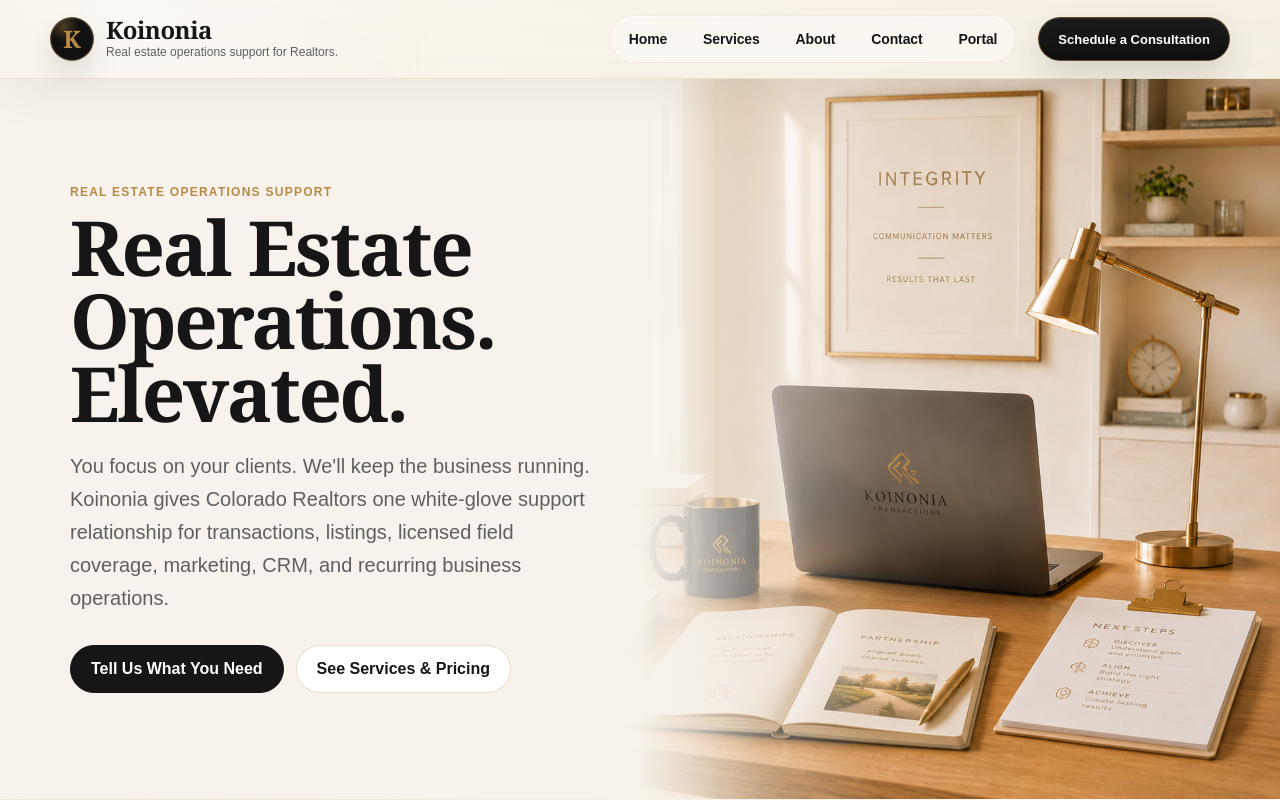
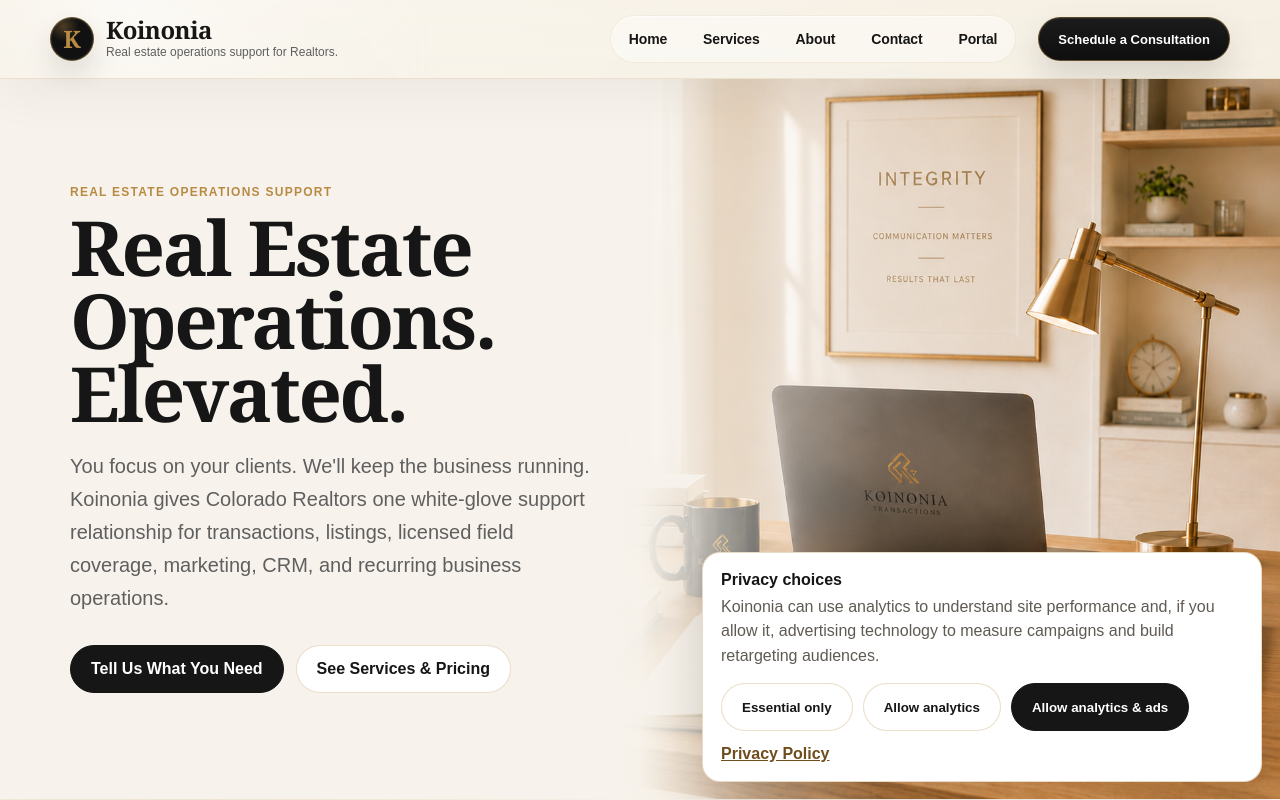
Before and after one commit to KoinoniaTransactions/Reynalds-OS, a Next.js app in the folder apps/web/: page / in a window 1280 px wide. Shown: the top 800 px of the page. Built offline with nearby package versions, Linux system fonts and the light colour scheme; no server answers.

Commit message:
Mount consent-aware public marketing controls

```diff
--- a/apps/web/app/layout.tsx
+++ b/apps/web/app/layout.tsx
@@ -1,9 +1,13 @@
 import type { Metadata } from "next";
 import { absoluteUrl, seoConfig } from "../config/seo.config";
 import { AuthProvider } from "../components/auth/AuthProvider";
+import { AdvertisingPixels } from "../components/site/AdvertisingPixels/AdvertisingPixels";
+import { GoogleAnalytics } from "../components/site/GoogleAnalytics/GoogleAnalytics";
 import { MarketingAttribution } from "../components/site/MarketingAttribution/MarketingAttribution";
+import { MarketingPrivacyControls } from "../components/site/MarketingPrivacyControls/MarketingPrivacyControls";
 import "@reynalds-os/design-system/styles.css";
 import "../styles/koinonia-layout.css";
+import "../styles/marketing-privacy.css";
 import "../styles/transaction-intake-controls.css";
 import "../styles/client-dashboard-polish.css";
 import "../styles/client-workspace-polish.css";
@@ -65,7 +69,10 @@ export default function RootLayout({ children }: { children: React.ReactNode })
   return (
     <html lang="en">
       <body>
+        <GoogleAnalytics />
+        <AdvertisingPixels />
         <MarketingAttribution />
+        <MarketingPrivacyControls />
         <AuthProvider>{children}</AuthProvider>
       </body>
     </html>
```
